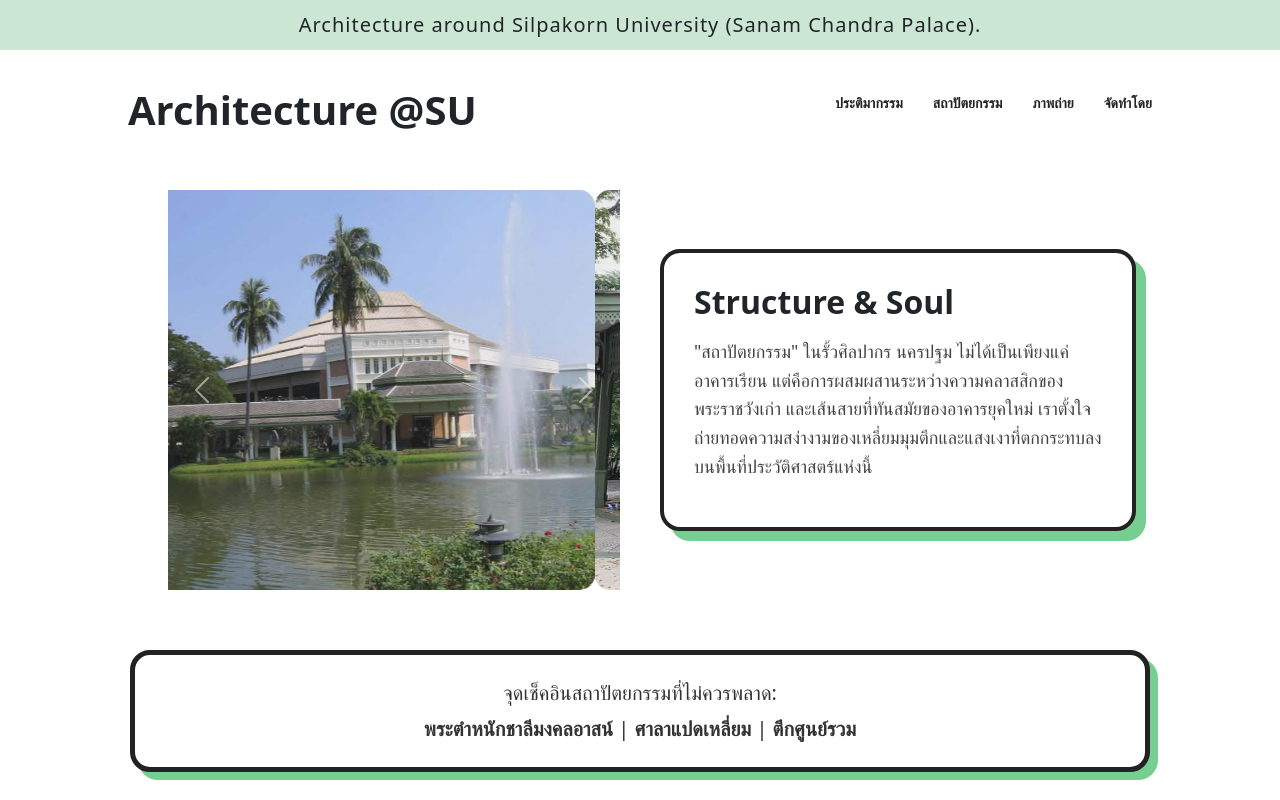
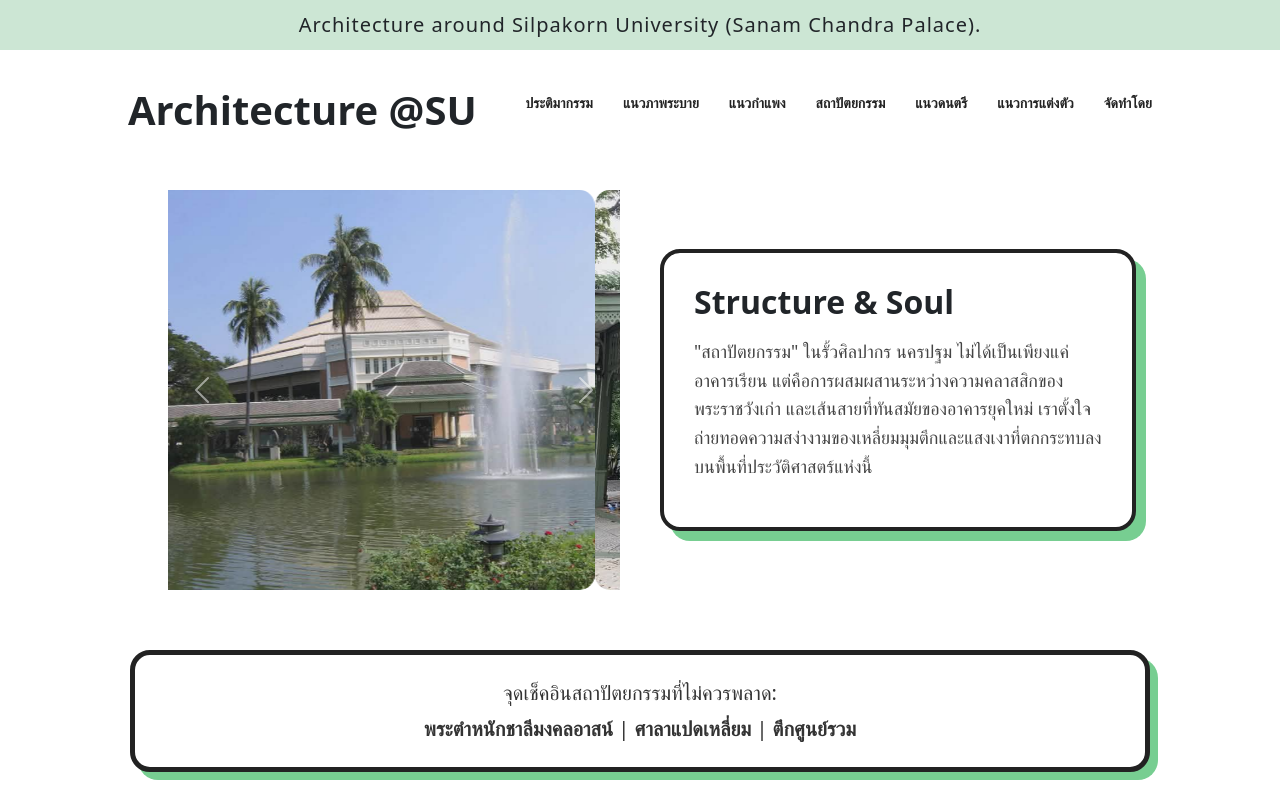
Before and after one commit to phaneteng/web, a plain HTML site: page index.html in a window 1280 px wide. Shown: the top 800 px of the page. Drawn offline with nearby package versions, Linux system fonts and the light colour scheme.

Commit message:
Update index.html

```diff
--- a/index.html
+++ b/index.html
@@ -18,8 +18,11 @@
         <nav>
             <ul>
                 <li><a href="index.html">ประติมากรรม</a></li>
+                <li><a href="#">แนวภาพระบาย</a></li>
+                <li><a href="#">แนวกำแพง</a></li>
                 <li><a href="#">สถาปัตยกรรม</a></li>
-                <li><a href="#">ภาพถ่าย</a></li>
+                <li><a href="#">แนวดนตรี</a></li>
+                <li><a href="#">แนวการแต่งตัว</a></li>
                 <li><a href="#">จัดทำโดย</a></li>
             </ul>
         </nav>
```
